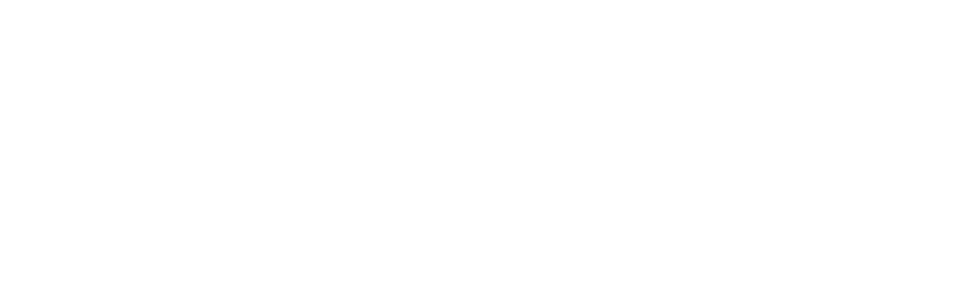
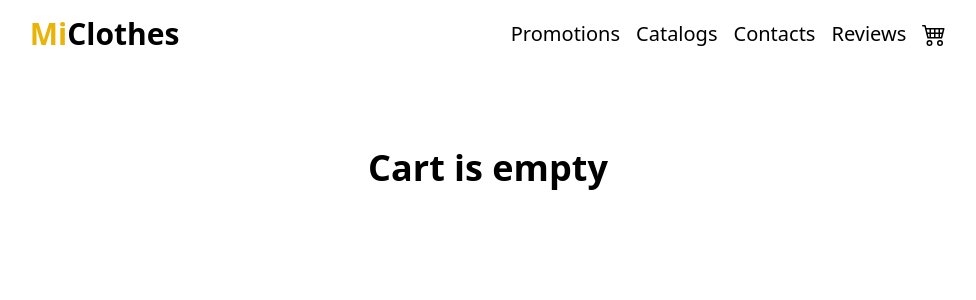
Before and after one commit to niktos12/react_store, a React (Create React App) app in the folder my-app/: page /cart in a window 1280 px wide. Before the commit this address had no page. Shown: the top 300 px of the page, without its empty margins (152-1128 px from the left). Built offline with nearby package versions, Linux system fonts and the light colour scheme.

Commit message:
creating cart with zustand...

```diff
--- a/my-app/package.json
+++ b/my-app/package.json
@@ -11,14 +11,17 @@
     "@types/react": "^18.2.47",
     "@types/react-dom": "^18.2.18",
     "axios": "^1.6.5",
+    "lucide-react": "^0.309.0",
     "react": "^18.2.0",
     "react-dom": "^18.2.0",
+    "react-hot-toast": "^2.4.1",
     "react-icons": "^4.12.0",
     "react-router-dom": "^6.21.1",
     "react-scripts": "5.0.1",
     "tailwindcss": "^3.4.1",
     "typescript": "^4.9.5",
-    "web-vitals": "^2.1.4"
+    "web-vitals": "^2.1.4",
+    "zustand": "^4.4.7"
   },
   "scripts": {
     "start": "react-scripts start",
--- a/my-app/src/App.tsx
+++ b/my-app/src/App.tsx
@@ -1,6 +1,7 @@
 import { Route, Routes } from "react-router-dom";
 import {MainPage} from "./pages/Main";
 import {ProductInfo} from "./pages/ProductInfo";
+import { AddedInCart } from "./pages/AddedInCart";
 
 
 
@@ -9,6 +10,7 @@
     <Routes>
       <Route path="/" element={<MainPage />} />
       <Route path="/product/:id" element={ <ProductInfo  />} />
+      <Route path="/cart" element={<AddedInCart/>}></Route>
     </Routes>
   );
 }
--- /dev/null
+++ b/my-app/src/CartProduct.tsx
@@ -0,0 +1,7 @@
+import { IProduct } from "./models";
+
+type CartProduct = IProduct & {
+  quantity: number;
+};
+
+export default CartProduct;
--- /dev/null
+++ b/my-app/src/components/CartItemCard.tsx
@@ -0,0 +1,75 @@
+import { Minus, Plus, X } from "lucide-react";
+import React from "react";
+import CartProduct from "../CartProduct";
+import useCartStore from "../hooks/useStore";
+
+interface CartItemCardProps {
+  product: CartProduct;
+}
+
+const CartItemCard: React.FC<CartItemCardProps> = ({ product }) => {
+//   const { increaseQuantity, decreaseQuantity, removeItemFromCart } =
+//     useCartStore();
+//   const onIncreaseQuantity = (productId: number) => {
+//     increaseQuantity(productId);
+//   };
+
+//   const onDecreaseQuantity = (productId: number) => {
+//     decreaseQuantity(productId);
+//   };
+
+//   const onRemoveItem = (productId: number) => {
+//     removeItemFromCart(productId);
+//   };
+
+  return (
+    <div
+    className="flex flex-col gap-5 bg-white p-5 rounded-3xl shadow-xl justify-center items-center">
+      <div className="flex flex-col items-center gap-5 items-center">
+        <img
+          className=" w-[225px] h-[225px] object-contain"
+          src={product.image}
+          alt={product.title}
+        />
+        <div className="my-5 flex flex-col gap-5 items-center justify-center">
+          <h3 className="text-center font-bold">{product.title}</h3>
+          <h3 className="text-center font-medium">
+            {new Intl.NumberFormat("en-US", {
+              style: "currency",
+              currency: "USD",
+            }).format(product.price)}
+          </h3>
+          <h3 className="text-center font-medium">
+            Quantity: {product.quantity}
+          </h3>
+        </div>
+      </div>
+
+      <div className="flex justify-center items-center gap-5 mb-2">
+        <button
+        //   onClick={() => onIncreaseQuantity(product.id)}
+          title="Increase quantity"
+          className="bg-orange-500 px-2 py-2 text-white rounded-full"
+        >
+          <Plus />
+        </button>
+        <button
+        //   onClick={() => onDecreaseQuantity(product.id)}
+          title="Decrease Quantity"
+          className="bg-orange-500 px-2 py-2 text-white rounded-full"
+        >
+          <Minus />
+        </button>
+        <button
+        //   onClick={() => onRemoveItem(product.id)}
+          title="Remove item from cart"
+          className="bg-orange-500 px-2 py-2 text-white rounded-full"
+        >
+          <X />
+        </button>
+      </div>
+    </div>
+  );
+};
+
+export default CartItemCard;
--- a/my-app/src/components/Header.tsx
+++ b/my-app/src/components/Header.tsx
@@ -1,9 +1,12 @@
 import { BsCart4 } from "react-icons/bs";
+import { Link } from "react-router-dom";
+import { Toaster } from "react-hot-toast";
 export function Header(){
     return(
         <div
             className="flex flex-row justify-around items-center p-4"
         >
+            <Toaster position="top-center"/>
             <a
              className="text-3xl font-bold select-none"
              href="/"
@@ -37,7 +40,7 @@
                 >
                     Reviews
                 </a>
-                <BsCart4 className="text-2xl cursor-pointer"/>
+                <Link to={"/cart"}><BsCart4 className="text-2xl cursor-pointer"/></Link>
             </div>
         </div>
     )
--- a/my-app/src/components/Loading.tsx
+++ b/my-app/src/components/Loading.tsx
@@ -1,6 +1,6 @@
 export function Loading(){
     return (
-        <div className="flex justify-center items-center">
+        <div className="flex justify-center items-center absolute top-0 left-0 right-0 bottom-0">
             <span className="loader"></span>
         </div>
     )
--- a/my-app/src/components/Product.tsx
+++ b/my-app/src/components/Product.tsx
@@ -1,23 +1,33 @@
 import { useState } from "react";
 import { IProduct } from "../models";
 import { Link } from "react-router-dom";
+import toast from "react-hot-toast";
+import useCartStore from "../hooks/useStore";
 
 export interface ProductProps{
     product: IProduct;
 }
 
 export function Product({ product } : ProductProps){
+    const {addItemToCart} = useCartStore();
+    const onAddToCart = () => {
+        addItemToCart(product);
+        toast.success("Added to cart", {});
+      };
 
     return(
         <div
-            className="bg-white rounded-3xl p-4 flex flex-col shadow-xl h-[360px] justify-between"
+            className="bg-white rounded-3xl p-4 flex flex-col shadow-xl h-[360px] justify-between transition-all
+            ease-in duration-150"
         >
             <img src={product.image} className="w-[180px] h-[180px]"/>
             <p className="font-bold text-xl">{product.title}</p>
             <p className="font-bold text-lg">{product.price}$</p>
 
             <div className="flex flex-row gap-4">
-                <button className="bg-yellow-500 text-white rounded px-4 py-2">Add to cart</button>
+                <button
+                    onClick={onAddToCart}
+                    className="bg-yellow-500 text-white rounded px-4 py-2">Add to cart</button>
                 <Link to={`/product/${product.id}`}><button className="bg-black text-white rounded px-4 py-2">Details</button></Link>
             </div>
 
--- /dev/null
+++ b/my-app/src/hooks/useStore.tsx
@@ -0,0 +1,28 @@
+import { create } from "zustand";
+import CartProduct from "../CartProduct";
+import { IProduct } from "../models";
+
+interface CartState{
+    product: CartProduct[];
+    addItemToCart: (item:IProduct) => void
+}
+const useCartStore = create<CartState>((set, get) => ({
+    product: [],
+
+    addItemToCart: (item) => {
+      const itemExists = get().product.find(
+        (product) => product.id === item.id
+      );
+
+      if (itemExists) {
+        if (typeof itemExists.quantity === "number") {
+          itemExists.quantity++;
+        }
+
+        set({ product: [...get().product] });
+      } else {
+        set({ product: [...get().product, { ...item, quantity: 1 }] });
+      }
+    },
+  }));
+export default useCartStore
--- /dev/null
+++ b/my-app/src/pages/AddedInCart.tsx
@@ -0,0 +1,31 @@
+import { Header } from "../components/Header"
+import { Link } from "react-router-dom"
+import useCartStore from "../hooks/useStore"
+import  CartItemCard  from "../components/CartItemCard"
+
+
+export function AddedInCart(){
+    const {product} = useCartStore();
+
+    if(product && product.length < 1){
+        return(
+            <div>
+                <Header/>
+                <h1 className="text-center text-4xl font-bold mt-20">Cart is empty</h1>
+            </div>
+        )
+
+    }
+    return(
+        <div>
+            <Header/>
+            <h1 className="text-center text-4xl font-bold mt-20 mb-10">Cart</h1>
+            <div className="grid grid-cols-[repeat(2,450px)] gap-4 justify-center">
+        {product?.map((item) => (
+          <CartItemCard product={item}  key={item.id}/>
+        ))}
+      </div>
+
+        </div>
+    )
+}
--- a/my-app/src/pages/Main.tsx
+++ b/my-app/src/pages/Main.tsx
@@ -3,9 +3,11 @@
 import { Promotions } from "../components/Promotions";
 import { Loading } from "../components/Loading";
 import {useProducts} from '../hooks/products'
+import { AddedInCart } from "./AddedInCart";
 
 export function MainPage(){
     const {loading, error, products} = useProducts()
+
     return(
         <div>
             {loading && <Loading/>}
--- a/my-app/src/pages/ProductInfo.tsx
+++ b/my-app/src/pages/ProductInfo.tsx
@@ -23,12 +23,13 @@
     return(
 
         <div className="">
-            {loading && <Loading/>}
+
 
             <Header/>
             <div
                 className="flex flex-row justify-center gap-20 items-start mt-20 bg-slate-200 shadow-lg p-20"
             >
+                {loading && <Loading />}
                 <div className="">
                     <img
                         src={product?.image}
```
Also changed, not shown: 1 other file (tests, documents, lock files or other folders).
